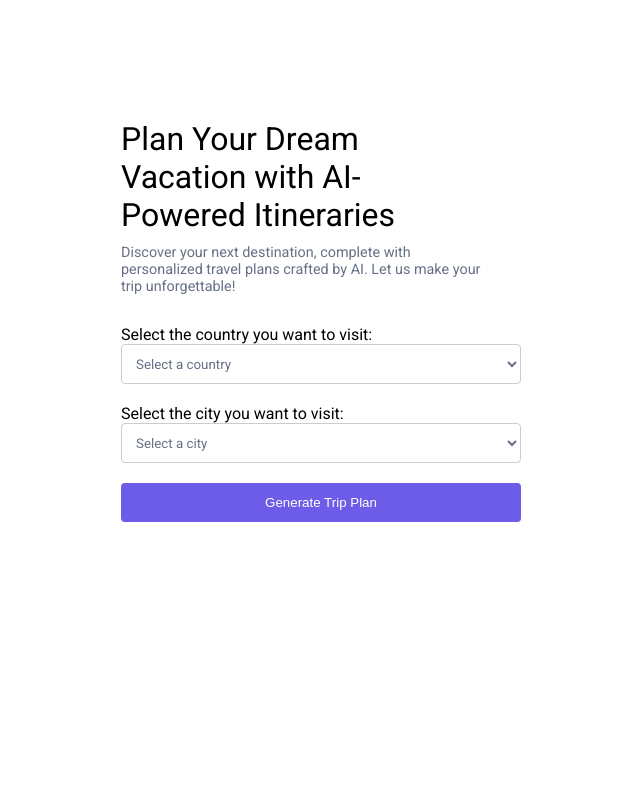
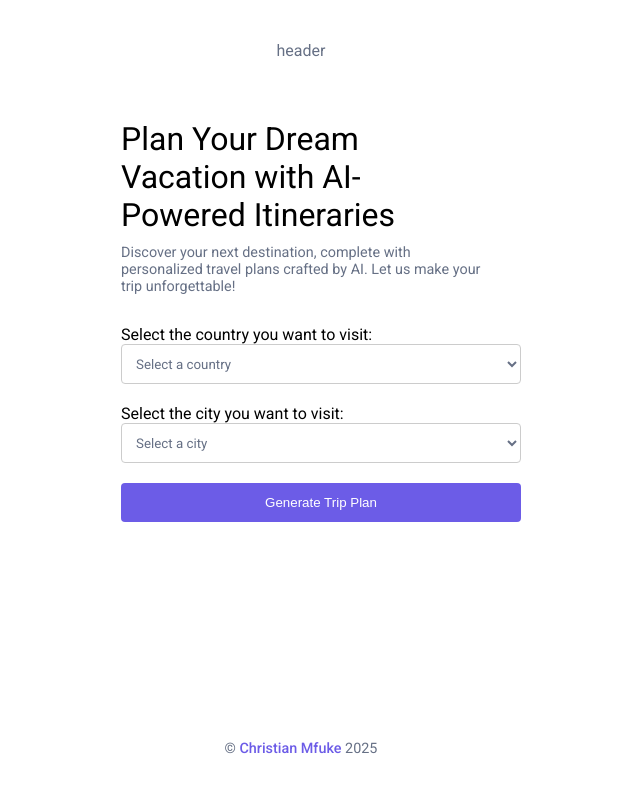
Before and after one commit to mfukechristian/TripGPT-frontend, a React (Vite) app: page / in a window 1280 px wide. Shown: the top 792 px of the page, without its empty margins (339-979 px from the left). Built offline with nearby package versions, Linux system fonts and the light colour scheme.

Commit message:
add header and footer components to App; update loading message in FormScreen

```diff
--- a/src/App.jsx
+++ b/src/App.jsx
@@ -2,16 +2,20 @@ import React from "react";
 import { Routes, Route } from "react-router-dom";
 import FormScreen from "./screens/FormScreen";
 import ResultScreen from "./screens/ResultScreen";
+import Header from "./components/Header";
+import Footer from "./components/Footer";
 
 function App() {
   return (
     <>
+      <Header />
       <div className="main">
         <Routes>
           <Route path="/" element={<FormScreen />} />
           <Route path="/result" element={<ResultScreen />} />
         </Routes>
       </div>{" "}
+      <Footer />
     </>
   );
 }
--- a/src/screens/FormScreen.jsx
+++ b/src/screens/FormScreen.jsx
@@ -41,7 +41,7 @@ function FormScreen() {
   if (loading) {
     return (
       <div className="loading-screen">
-        <p>We are processing your request...</p>
+        <p>We are processing your request. This may take a few minutes...</p>
         <div className="spinner"></div>
       </div>
     );
```
